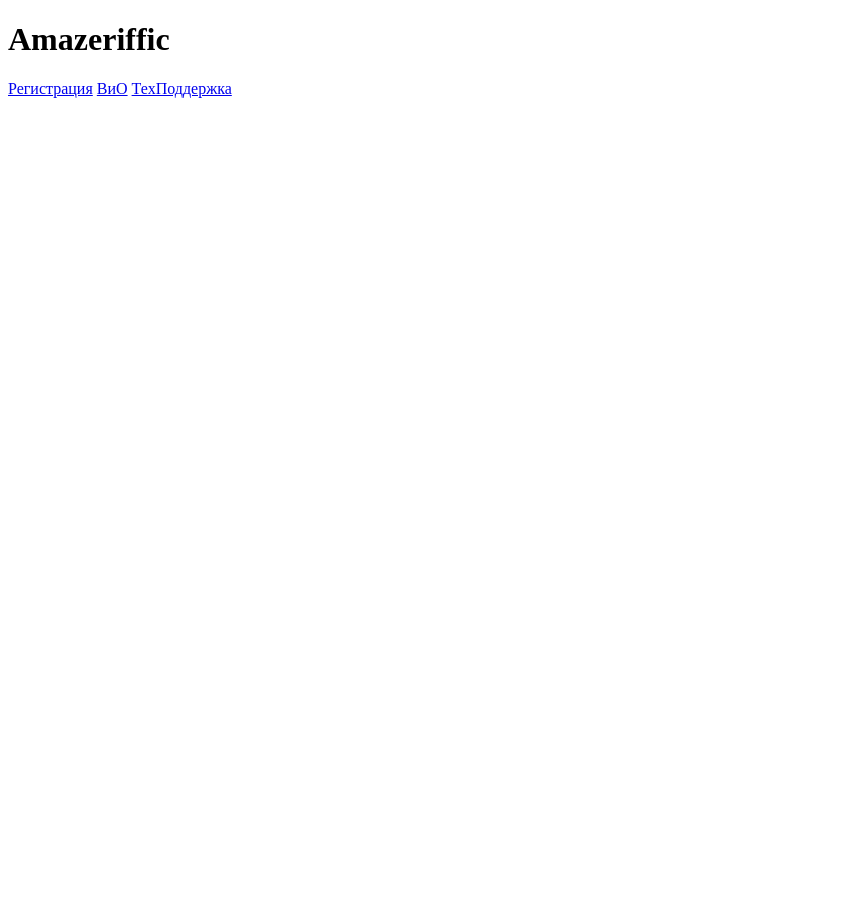
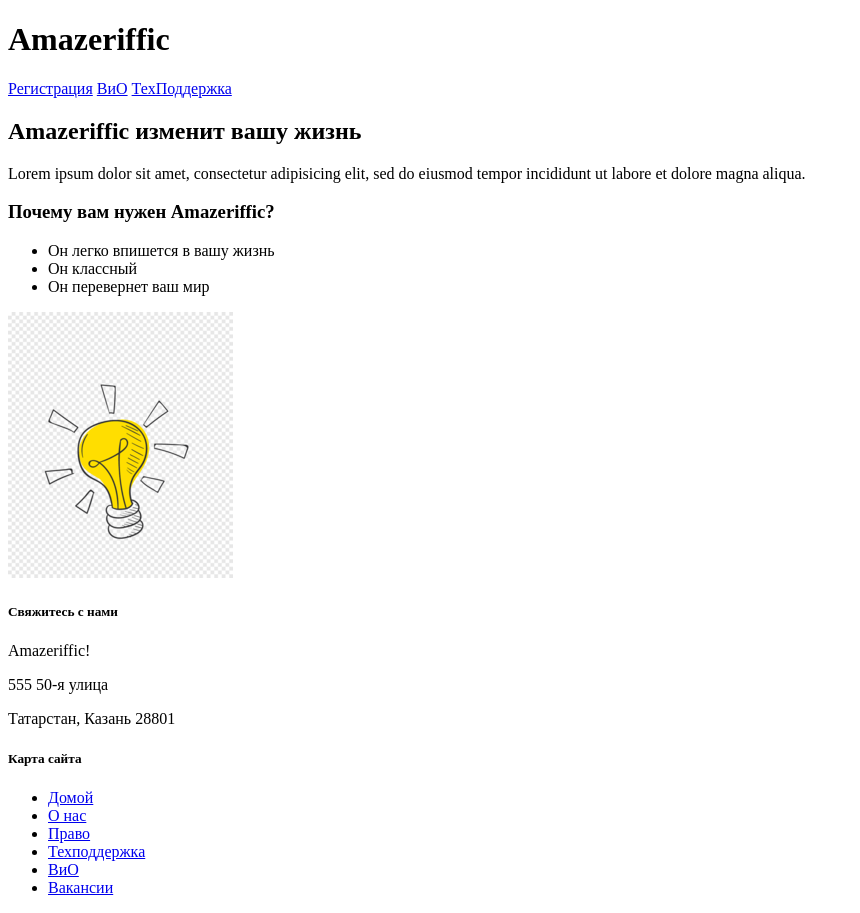
Before and after one commit to GregoLepskiy/Amazeriffic, a plain HTML site: page index.html in a window 1280 px wide. Shown: the whole page, without its empty margins (0-860 px from the left). Before the commit the page ends 800 px from the top, so only its background shows below. Drawn offline with Linux system fonts and the light colour scheme.

Commit message:
Second commit
Добавление подвала

```diff
--- a/index.html
+++ b/index.html
@@ -1,20 +1,61 @@
 <!doctype html>
 <html>
     <head>
-        <title>
-            Amazeriffic
-        </title>
+        <title>Amazeriffic</title>
     </head>
     <body>
         <header>
-            <h1>
-                Amazeriffic
-            </h1>
+            <h1>Amazeriffic</h1>
             <nav>
                 <a href="#">Регистрация</a>
                 <a href="#">ВиО</a>
                 <a href="#">ТехПоддержка</a>
             </nav>
         </header>
+        <main>
+            <h2>Amazeriffic изменит вашу жизнь</h2>
+            <p>
+                Lorem ipsum dolor sit amet, consectetur adipisicing elit, sed do eiusmod
+                tempor incididunt ut labore et dolore magna aliqua.
+            </p>
+            <h3>Почему вам нужен Amazeriffic?</h3>
+            <ul>
+                <li>Он легко впишется в вашу жизнь</li>
+                <li>Он классный</li>
+                <li>Он перевернет ваш мир</li>
+            </ul>
+            <img src="lightbulb.png" alt="Изображение лампочки">
+        </main>
+        <footer>
+            <div class="contact">
+                <h5>Свяжитесь с нами</h5>
+                <p>Amazeriffic!</p>
+                <p>555 50-я улица</p>
+                <p>Татарстан, Казань 28801</p>
+            </div>
+            <div class="sitemap">
+                <h5>Карта сайта</h5>
+                <ul>
+                    <li>
+                        <a href="#">Домой</a>
+                    </li>
+                    <li>
+                        <a href="#">О нас</a>
+                    </li>
+                    <li>
+                        <a href="#">Право</a>
+                    </li>
+                    <li>
+                        <a href="#">Техподдержка</a>
+                    </li>
+                    <li>
+                        <a href="#">ВиО</a>
+                    </li>
+                    <li>
+                        <a href="#">Вакансии</a>
+                    </li>
+                </ul>
+            </div>
+        </footer>
     </body>
 </html>
```
Also changed, not shown: lightbulb.png (added).
